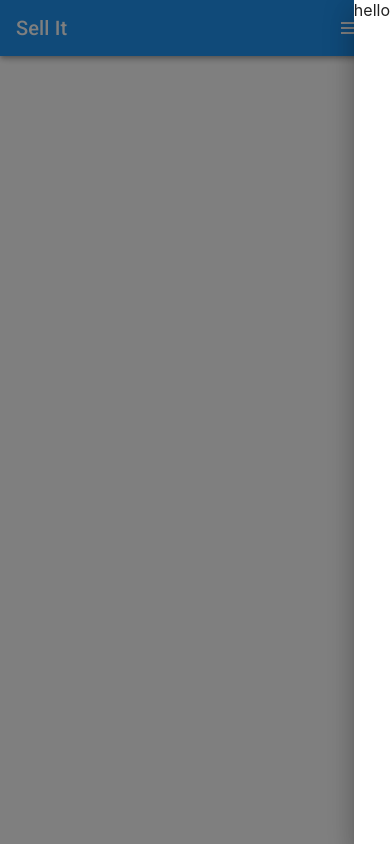
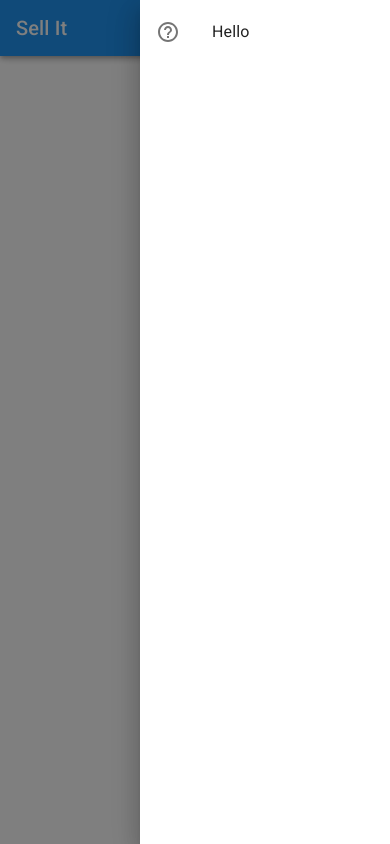
Before and after one commit to b-grochal/react-sell-it, a React (Create React App) app: page / in a window 390 px wide. Both pictures are taken after a click on the button 350 px from the left and 28 px from the top of the page. Built offline with nearby package versions, Linux system fonts and the light colour scheme.

Commit message:
Prepared first link for drawer.

```diff
--- a/src/components/layout/Navbar.js
+++ b/src/components/layout/Navbar.js
@@ -6,15 +6,20 @@ import {
   makeStyles,
   Drawer,
   Button,
+  List,
 } from "@material-ui/core";
 import { HelpOutline } from "@material-ui/icons";
 import MenuIcon from "@material-ui/icons/Menu";
 import React, { useState, useEffect } from "react";
+import ListItemLink from "../utils/ListItemLink";
 
 const useStyles = makeStyles((theme) => ({
   toolbar: {
     display: "flex",
     justifyContent: "space-between",
+  },
+  list: {
+    width: 250,
   },
 }));
 
@@ -86,7 +91,15 @@ const Navbar = () => {
   };
 
   const getDrawerLinks = () => {
-    return <span>hello</span>;
+    return (
+      <List className={classes.list}>
+        <ListItemLink
+          primary="Hello"
+          to=""
+          icon={<HelpOutline />}
+        ></ListItemLink>
+      </List>
+    );
   };
 
   return (
--- a/src/index.js
+++ b/src/index.js
@@ -1,14 +1,17 @@
-import React from 'react';
-import ReactDOM from 'react-dom';
-import './index.css';
-import App from './App';
-import reportWebVitals from './reportWebVitals';
+import React from "react";
+import ReactDOM from "react-dom";
+import "./index.css";
+import App from "./App";
+import reportWebVitals from "./reportWebVitals";
+import { BrowserRouter } from "react-router-dom";
 
 ReactDOM.render(
   <React.StrictMode>
-    <App />
+    <BrowserRouter>
+      <App />
+    </BrowserRouter>
   </React.StrictMode>,
-  document.getElementById('root')
+  document.getElementById("root")
 );
 
 // If you want to start measuring performance in your app, pass a function
```
Also changed, not shown: src/components/utils/ListItemLink.js (+5 -2 lines).
